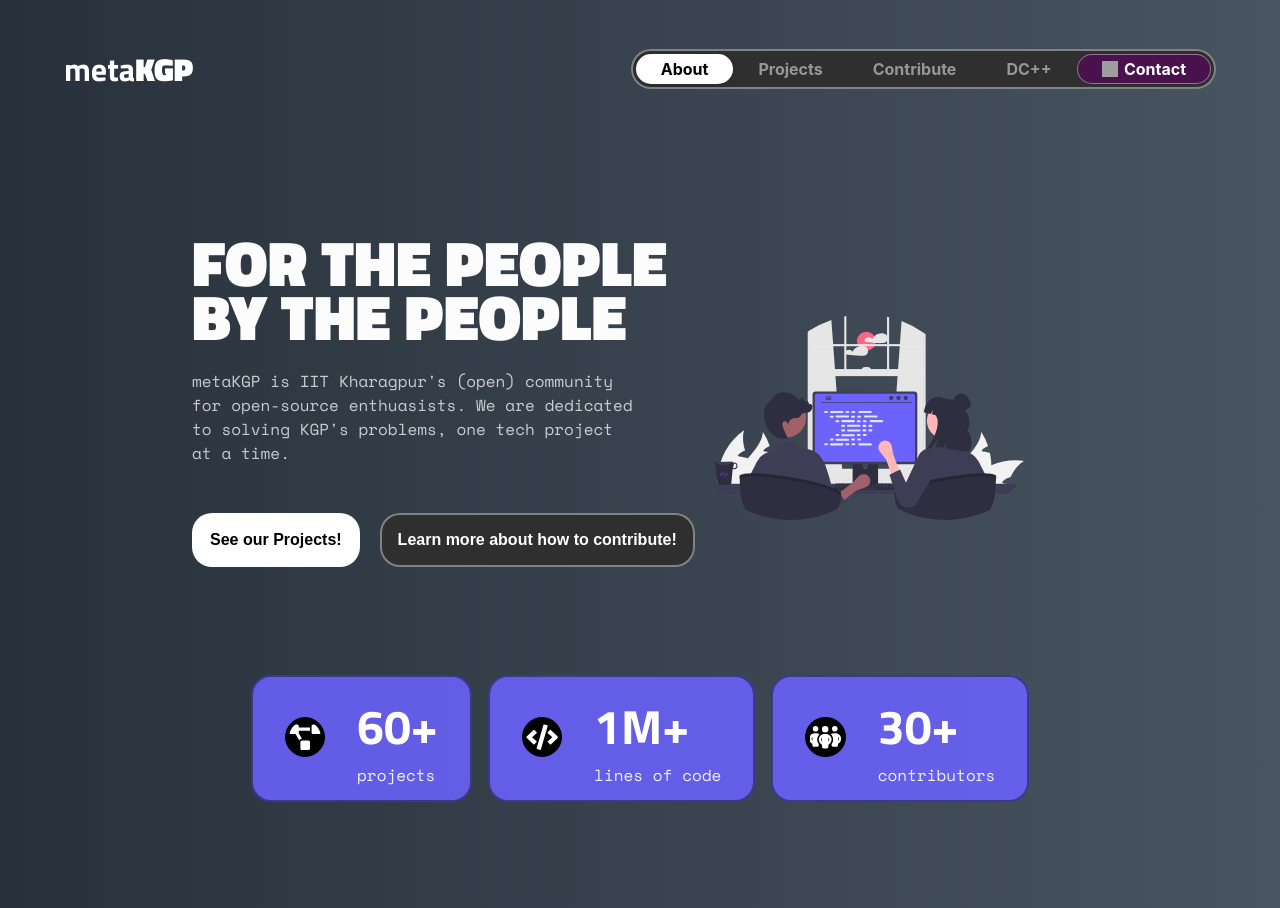
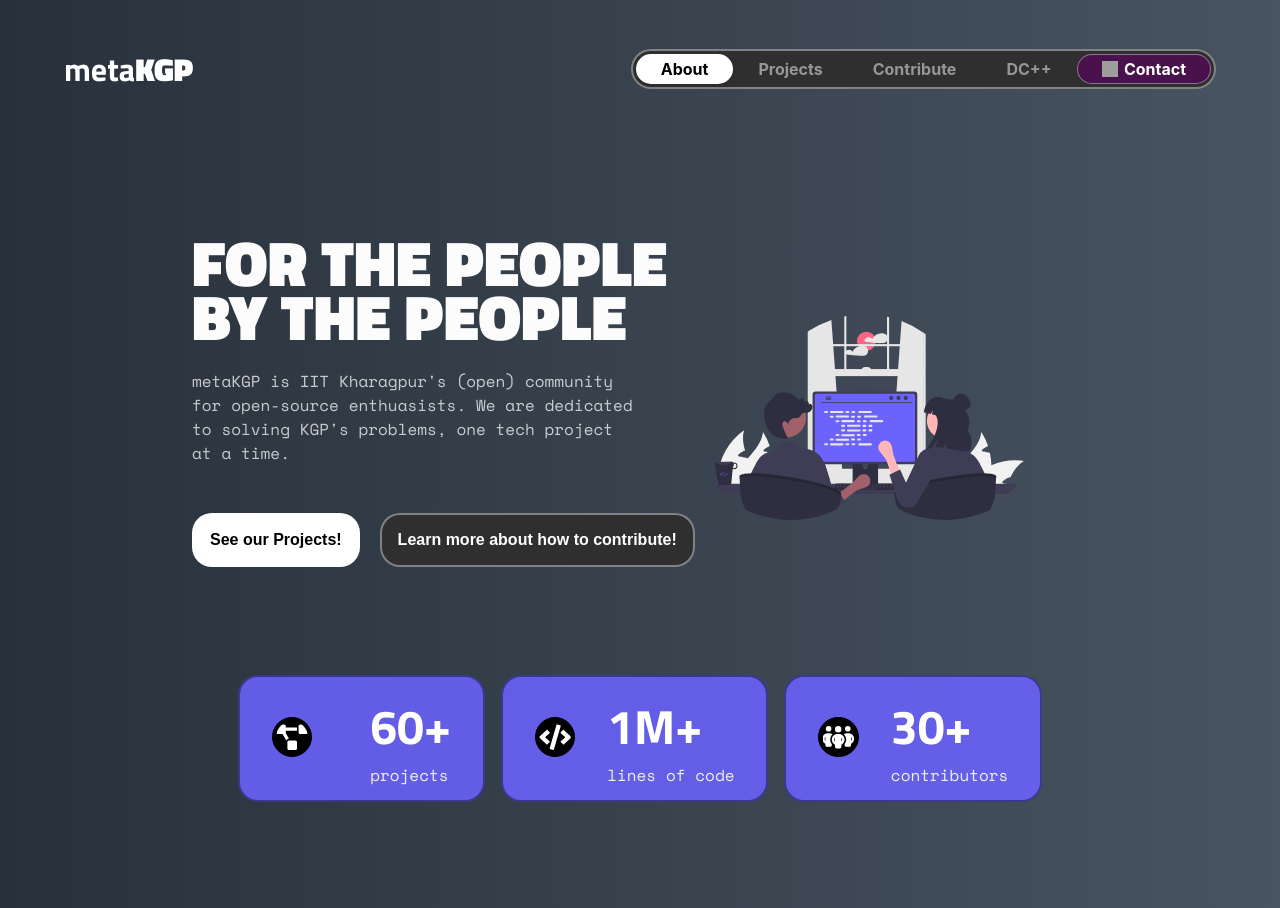
Before and after one commit to metakgp/metakgp.org, a React (Vite) app: page /#/about in a window 1280 px wide. Shown: the top 908 px of the page. Built offline with nearby package versions, Linux system fonts and the light colour scheme; grey boxes are pictures that could not be loaded.

Commit message:
fix: make stats cards more uniform

```diff
--- a/src/styles/components/StatsCard.css
+++ b/src/styles/components/StatsCard.css
@@ -10,6 +10,8 @@
   gap: 2rem;
   color: #fff;
   transition: scale 0.2s, box-shadow 0.2s, background-color 0.2s;
+  min-width: fit-content;
+  width: 20%;
 }
 
 .card:hover {
--- a/src/styles/sections/Statistics.css
+++ b/src/styles/sections/Statistics.css
@@ -8,4 +8,5 @@
   align-items: center;
   padding: 4rem 0;
   gap: 1rem;
+  width: 100%;
 }
```
